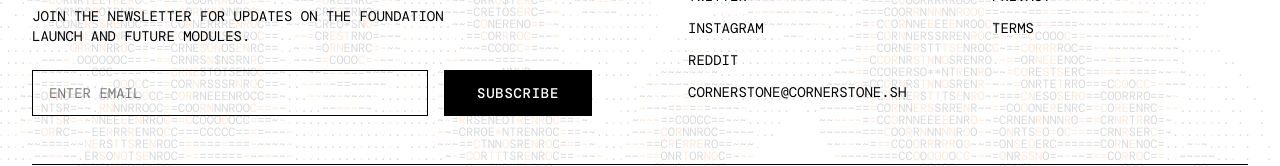
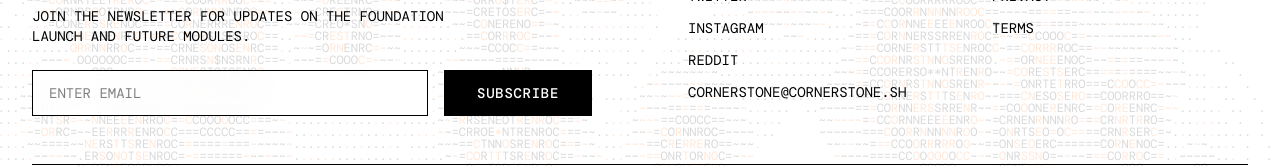
Before and after one commit to grsszne/cornerstonesh, a Next.js app: page / in a window 1280 px wide. Shown: the part 915-1081 px from the top of the page. Built offline with nearby package versions, Linux system fonts and the light colour scheme; a web font is replaced by a local one.

Commit message:
Styling.

```diff
--- a/src/components/Footer.jsx
+++ b/src/components/Footer.jsx
@@ -57,7 +57,7 @@ export default function Footer() {
                   value={email}
                   onChange={(e) => setEmail(e.target.value)}
                   disabled={status === "loading" || status === "success"}
-                  className="w-full bg-transparent border border-black dark:border-white px-4 py-3 font-mono text-sm placeholder:text-black/50 dark:placeholder:text-white/50 focus:outline-none focus:ring-1 focus:ring-black dark:focus:ring-white rounded-none disabled:opacity-50"
+                  className="w-full bg-white/80 backdrop-blur-md dark:bg-black/80 border border-black dark:border-white px-4 py-3 font-mono text-sm placeholder:text-black/50 dark:placeholder:text-white/50 focus:outline-none focus:ring-1 focus:ring-black dark:focus:ring-white rounded-none disabled:opacity-50"
                 />
                 {message && (
                   <p className={`mt-2 bg-inherit dark:bg-black/50 bg-white/50 font-mono text-xs ${status === "error" ? "text-red-500" : "text-green-500"}`}>
```
